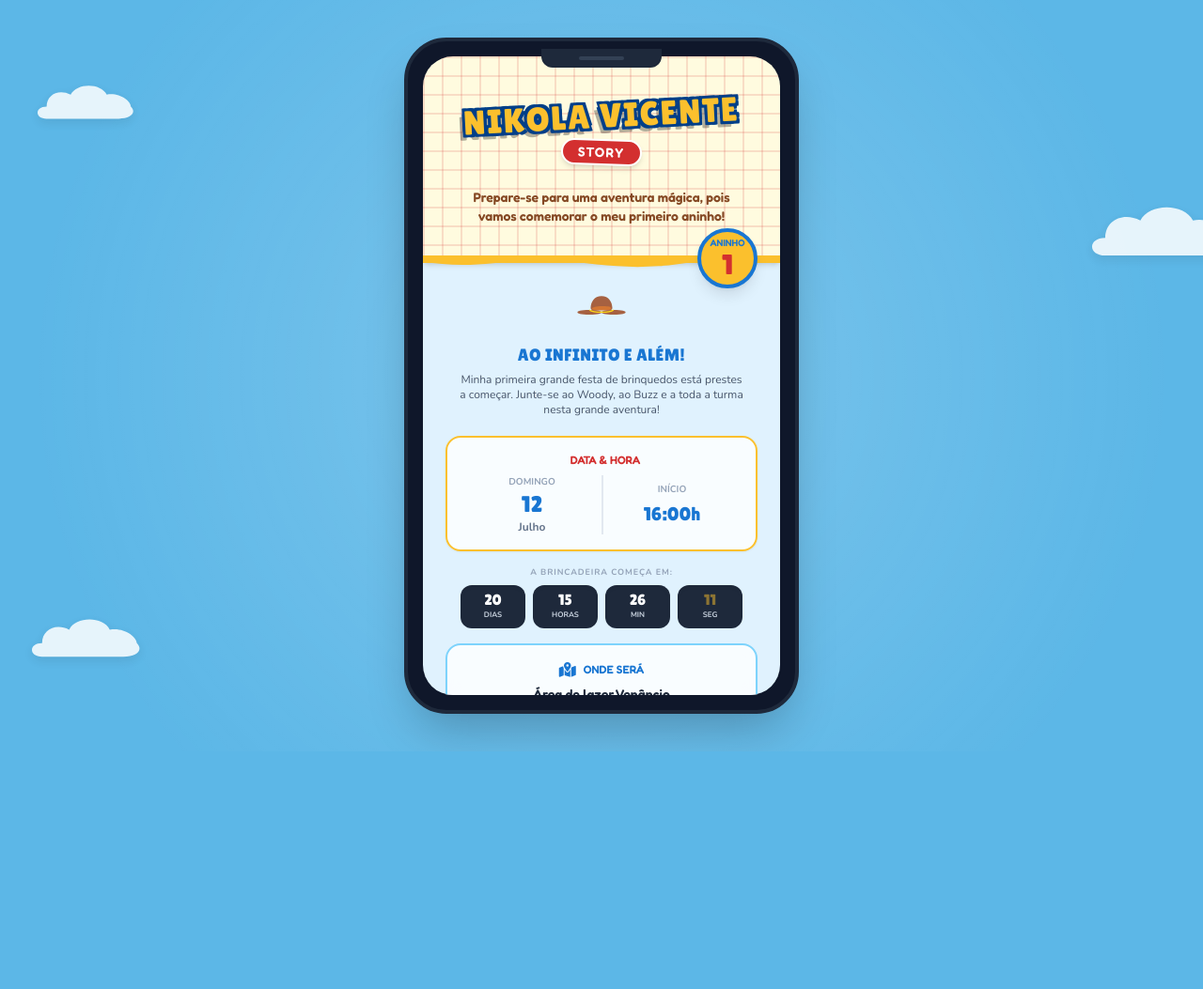
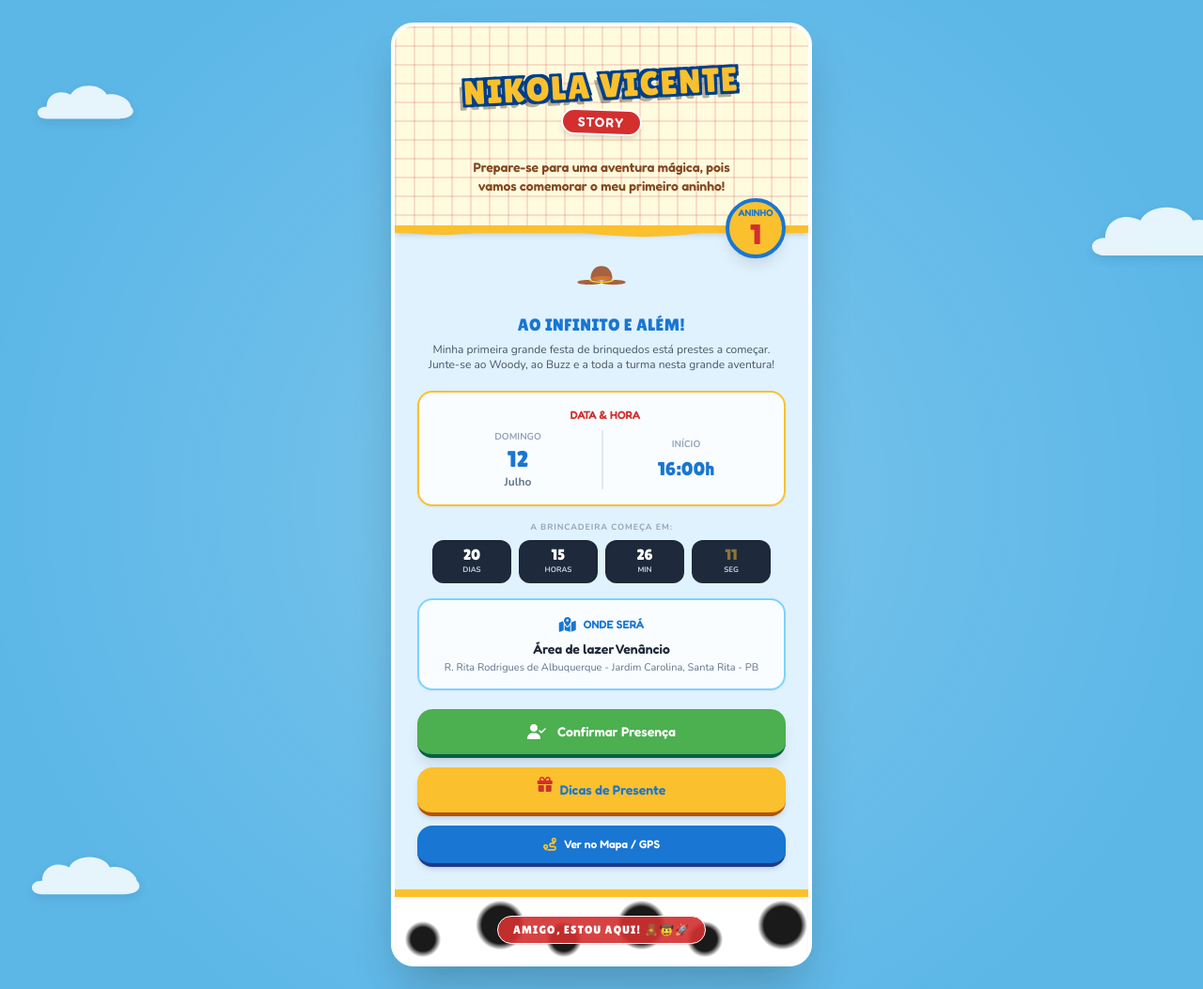
Before and after one commit to Williais/Site_Aniversario_MeuFilho, a plain HTML site: page index.html in a window 1280 px wide. Shown: the top 1053 px of the page at 94% size. Before the commit the page ends 800 px from the top, so only its background shows below. Drawn offline with nearby package versions, Linux system fonts and the light colour scheme.

```diff
--- a/index.html
+++ b/index.html
@@ -46,23 +46,15 @@
     <svg class="cloud-svg w-48 h-28 top-40 -right-12" viewBox="0 0 100 60"><path d="M20 50 C20 40, 30 35, 40 40 C45 30, 65 30, 70 40 C80 38, 90 45, 90 50 C95 55, 90 60, 80 60 L20 60 C10 60, 10 50, 20 50 Z"/></svg>
     <svg class="cloud-svg w-36 h-24 bottom-24 left-4" viewBox="0 0 100 60"><path d="M20 50 C20 40, 30 35, 40 40 C45 30, 65 30, 70 40 C80 38, 90 45, 90 50 C95 55, 90 60, 80 60 L20 60 C10 60, 10 50, 20 50 Z"/></svg>
 
-    <div class="relative w-full max-w-[420px] bg-slate-900 rounded-[45px] p-4 shadow-2xl border-4 border-slate-800 flex flex-col overflow-hidden z-10">
-      <div class="absolute top-2 left-1/2 -translate-x-1/2 w-32 h-5 bg-slate-800 rounded-b-xl z-50 flex justify-center items-center">
-        <span class="w-12 h-1 bg-slate-700 rounded-full"></span>
-      </div>
-
-      <div class="w-full bg-sky-100 rounded-[32px] overflow-y-auto overflow-x-hidden max-h-[85vh] relative flex flex-col" style="scrollbar-width: none">
-
+    <div class="w-full max-w-md bg-sky-100 rounded-3xl shadow-2xl border-4 border-white overflow-hidden z-10 flex flex-col">
       <div class="woody-pattern w-full py-8 px-4 flex flex-col items-center border-b-8 border-toyYellow relative shadow-md z-10">
         <div class="absolute bottom-0 left-0 w-full overflow-hidden leading-none transform translate-y-full z-10">
           <svg viewBox="0 0 1200 120" preserveAspectRatio="none" class="relative block w-full h-4 fill-toyYellow"><path d="M0,0V46.29c47.79,22.2,103.59,32.17,158,28,70.36-5.37,136.33-33.31,206.8-37.5C438.64,32.43,512.34,53.67,583,72.05c69.27,18,138.3,24.88,209.4,13.08,36.15-6,69.85-17.84,104.45-29.34C989.49,25,1113-14.29,1200,42.4V0Z"></path></svg>
         </div>
-
         <div class="absolute -bottom-10 right-6 bg-toyYellow rounded-full p-2 border-4 border-toyBlue shadow-lg w-16 h-16 flex flex-col justify-center items-center text-center floating-element z-20">
           <span class="text-[10px] font-fun font-bold text-toyBlue uppercase leading-none">Aninho</span>
           <span id="inv-badge-age" class="text-3xl font-toy text-toyRed leading-none mt-1">1</span>
         </div>
-
         <div class="flex flex-col items-center text-center mt-3">
           <div class="text-toyYellow text-4xl font-toy uppercase tracking-wider toy-title transform -rotate-3 mb-1">
             <span id="inv-name-main">NIKOLA</span>
@@ -71,7 +63,6 @@
             STORY
           </div>
         </div>
-
         <p id="inv-subtitle-txt" class="text-sm font-semibold text-amber-900/90 mt-6 font-fun text-center max-w-[280px]">
           Prepare-se para uma aventura mágica, pois vamos comemorar o meu primeiro aninho!
         </p>
@@ -81,14 +72,12 @@
         <div class="w-16 h-10 mb-1 opacity-90">
           <svg viewBox="0 0 100 60" fill="none" xmlns="http://www.w3.org/2000/svg"><path d="M50 5C38 5 32 15 32 25C32 27 34 29 38 29C44 29 46 25 50 25C54 25 56 29 62 29C66 29 68 27 68 25C68 15 62 5 50 5Z" fill="#A0522D"/><path d="M50 22C42 22 34 24 34 26C34 28 42 29 50 29C58 29 66 28 66 26C66 22 58 22 50 22Z" fill="#D2691E"/><path d="M10 32C10 30 15 28 30 28C45 28 50 30 50 32C50 34 45 36 30 36C15 36 10 34 10 32Z" fill="#A0522D"/><path d="M90 32C90 30 85 28 70 28C55 28 50 30 50 32C50 34 55 36 70 36C85 36 90 34 90 32Z" fill="#A0522D"/><path d="M30 28C30 28 35 32 50 32C65 32 70 28 70 28" stroke="#FFD700" stroke-width="2"/></svg>
         </div>
-
         <div class="space-y-1 my-2">
           <h3 class="font-toy text-lg text-toyBlue uppercase tracking-wide">Ao Infinito e Além!</h3>
           <p class="text-xs font-medium text-slate-600 px-3">
             Minha primeira grande festa de brinquedos está prestes a começar. Junte-se ao Woody, ao Buzz e a toda a turma nesta grande aventura!
           </p>
         </div>
-
         <div class="w-full bg-white/80 backdrop-blur border-2 border-toyYellow rounded-2xl p-4 shadow-sm my-3 flex flex-col items-center">
           <div class="flex items-center gap-2 mb-2 text-toyRed">
             <i class="fa-solid fa-calendar-star text-base"></i>
@@ -142,7 +131,6 @@
       <div class="cow-print w-full py-5 flex justify-center items-center border-t-8 border-toyYellow relative shadow-inner">
         <div class="bg-toyRed/90 text-white font-toy text-xs px-4 py-1.5 rounded-full shadow border border-white uppercase tracking-widest">
           Amigo, estou aqui! 🧸🤠🚀
-          </div>
         </div>
       </div>
     </div>
@@ -216,7 +204,6 @@
     </div>
 
     <script>
-      // ⚠️ COLOQUE OS DADOS REAIS AQUI ⚠️
       const config = {
         name: "Nikola Vicente",
         age: "1",
@@ -226,8 +213,9 @@
         time: "16:00",
         venue: "Área de lazer Venâncio",
         address: "R. Rita Rodrigues de Albuquerque - Jardim Carolina, Santa Rita - PB",
-        maps: "", // Cole o link do Google Maps aqui (se deixar vazio, ele pesquisa o endereço acima no GPS)
-        phone: "83987341374", // Apenas números, com o DDD
+        maps: "",
+        phone: "83987341374",
+        googleSheetUrl:"https://script.google.com/macros/s/AKfycbxlX5YcA5RvpeffNAkfcsaoEJM4KC-t7HZN-m9Vj003h6Xb1YKQwId3vmBqkhjZF97-Sg/exec"
       };
 
       const monthNames = ["Janeiro", "Fevereiro", "Março", "Abril", "Maio", "Junho", "Julho", "Agosto", "Setembro", "Outubro", "Novembro", "Dezembro"];
@@ -286,6 +274,11 @@
         const kids = document.getElementById("rsvp-kids").value;
         if (!guest) { document.getElementById("rsvp-error").classList.remove("hidden"); return; }
 
+        if (config.googleSheetUrl.trim() !== "") {
+          const urlWithParams = `${config.googleSheetUrl}?nome=${encodeURIComponent(guest)}&adultos=${encodeURIComponent(adults)}&criancas=${encodeURIComponent(kids)}`;
+          fetch(urlWithParams, { mode: "no-cors" }).catch(() => {});
+        }
+
         const msg = `🚀 *Confirmação de Presença - Nikola Story* 🚀\n\nOlá! Estou confirmando minha presença na festa de *1º Aninho* do *${config.name}*!\n\n👤 *Convidado:* ${guest}\n👥 *Total de Adultos:* ${adults}\n👶 *Crianças:* ${kids === "0" ? "Nenhuma" : kids}\n\n_Estaremos prontos para ir ao infinito e além!_ 🧸⭐`;
         window.open(`https://api.whatsapp.com/send?phone=55${config.phone.replace(/\D/g, "")}&text=${encodeURIComponent(msg)}`, "_blank");
         closeRSVPModal();
```
Lines whose indentation alone changed are shown as unchanged.
